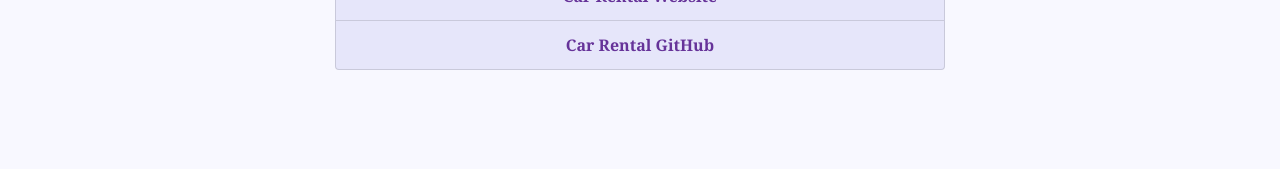
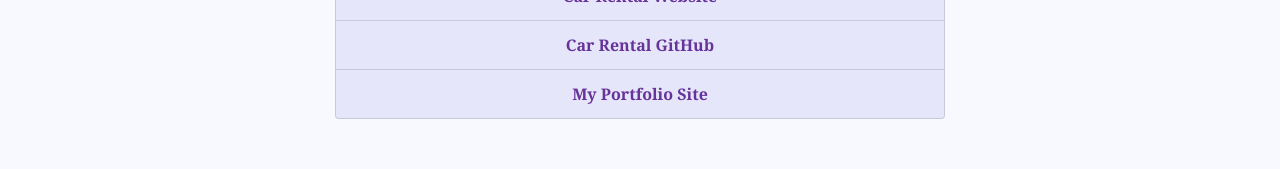
Before and after one commit to levanayang/node-web-dev, a React (Create React App) app in the folder client/: page /projects in a window 1280 px wide. Shown: the part 477-646 px from the top of the page. Built offline with nearby package versions, Linux system fonts and the light colour scheme.

Commit message:
updated README's

```diff
--- a/client/src/CSProjects/Projects.js
+++ b/client/src/CSProjects/Projects.js
@@ -29,6 +29,10 @@ class Projects extends Component {
                                            tag="a"
                                            href="https://github.com/jessicachakmlee/dbproject">Car Rental GitHub
                             </ListGroupItem>
+                            <ListGroupItem className="list-cs-projects"
+                                           tag="a"
+                                           href="https://github.com/levanayang/node-web-dev">My Portfolio Site
+                            </ListGroupItem>
                         </ListGroup>
                     </Col>
                 </Row>
```
Also changed, not shown: 2 other files (tests, documents, lock files or other folders).
